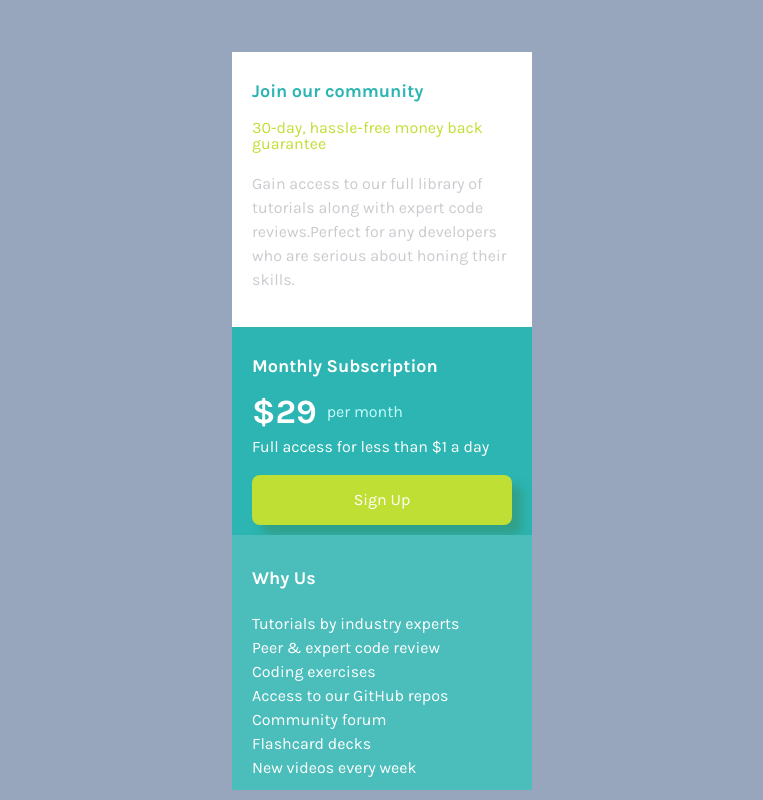
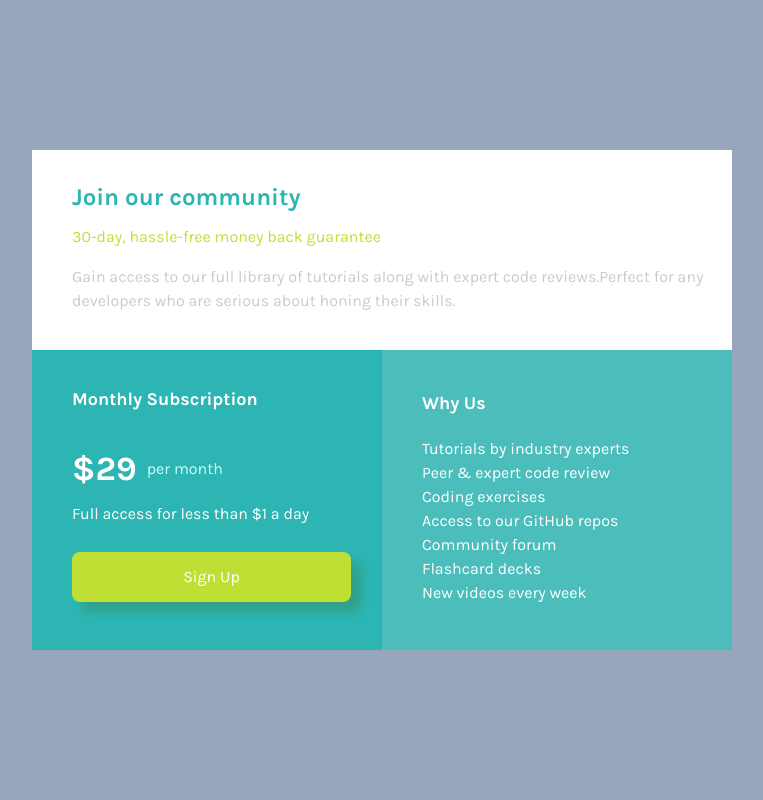
Before and after one commit to wxn1229/single-price-grid, a plain HTML site: page index.html in a window 1280 px wide. Shown: the whole page, without its empty margins (258-1021 px from the left). Drawn offline with Linux system fonts and the light colour scheme.

Commit message:
finished

```diff
--- a/index.css
+++ b/index.css
@@ -108,3 +108,56 @@ h1{
   background-color: hsl(179, 47%, 52%);
   line-height: 1.5;
 }
+
+@media only screen and (min-width: 768px ){
+
+  .container{
+    width: 700px;
+    height: 500px;
+    flex-direction: row;
+    align-items: flex-start;
+    align-content: center;
+    flex-wrap: wrap;
+
+  }
+  .join{
+    min-width: 700px;
+    height: 40%;
+
+  }
+
+  .price, .whyus{
+    width: 350px;
+    height: 60%;
+    padding: 20px 20px;
+
+
+  }
+
+  .whyus *, .price > * {
+    margin-left: 20px;
+  }
+
+  .price a{
+    width: 90%;
+    margin-top: 30px;
+  }
+
+  .join{
+    padding:15px 20px;
+    margin-left: 20px;
+  }
+
+  .join h1{
+    font-size: 24px;
+  }
+
+  .price h2  {
+    margin-top: 24px;
+    margin-bottom: 10px;
+  }
+  .price h3{
+    margin-bottom: 0px;
+  }
+
+}
```
